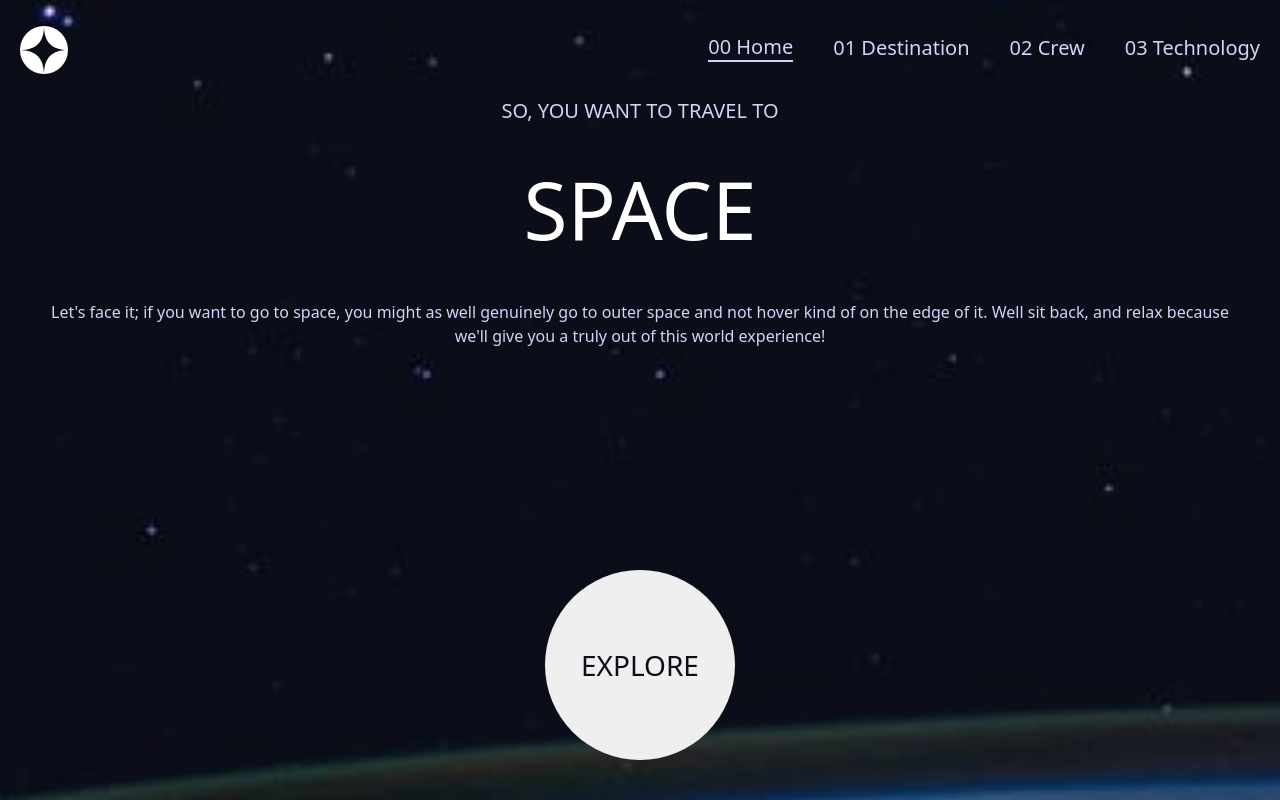
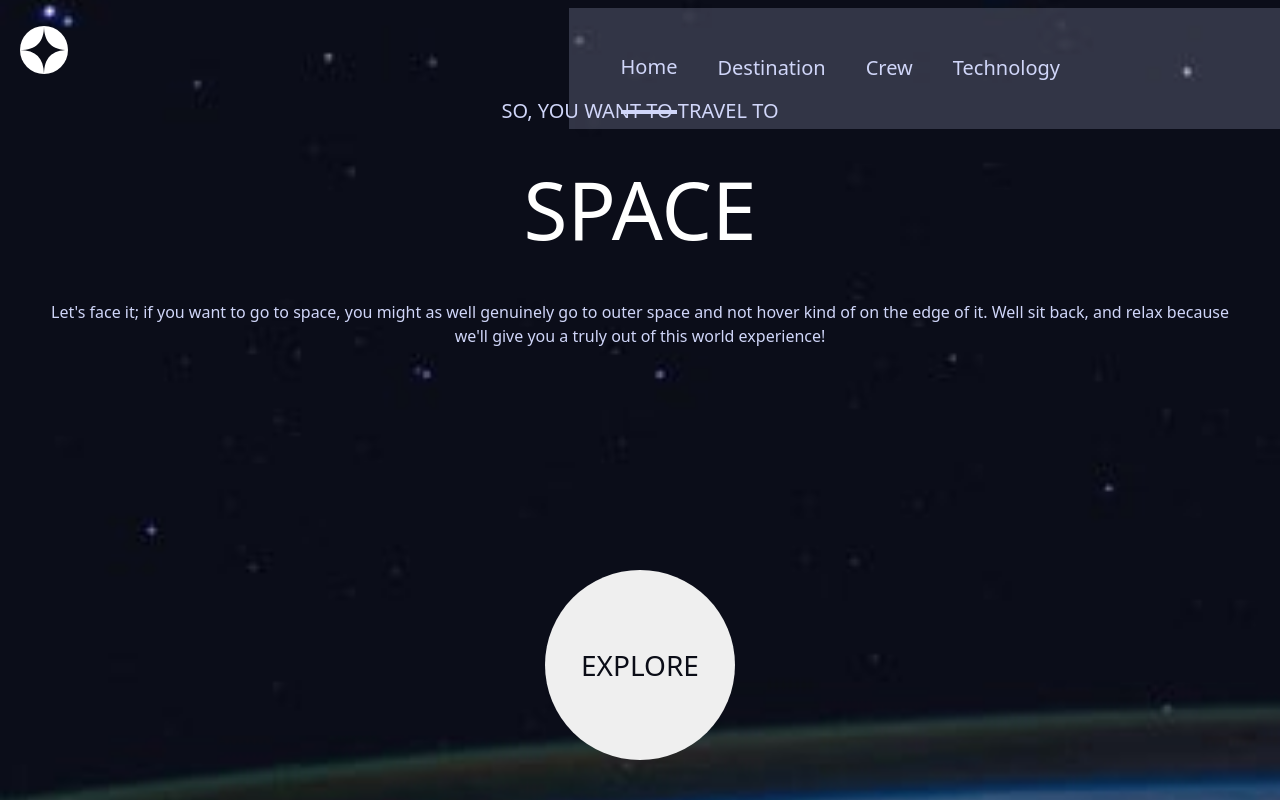
Before and after one commit to seboo1995/space-app, a React (Create React App) app: page / in a window 1280 px wide. Built offline with nearby package versions, Linux system fonts and the light colour scheme; a web font is replaced by a local one.

Commit message:
change navbar background

```diff
--- a/src/components/MyNavBar/MyNavBar.js
+++ b/src/components/MyNavBar/MyNavBar.js
@@ -9,9 +9,7 @@ export const MyNavBar = () => {
 
 
     const check_tab = (e,target) => {
-
         e.currentTarget.classList.add('active_tab')
-
         for (const i of e.currentTarget.parentNode.parentNode.children) {
             if (i.children[0].textContent != e.currentTarget.textContent){
                 i.children[0].classList.remove('active_tab');
@@ -19,7 +17,11 @@ export const MyNavBar = () => {
         }
         // if on mobile close tha ham menu
         label_ref.current.checked = false;
+    }
 
+    function close_ham(){
+        label_ref.current.checked = false;
+        document.body.classList.toggle('change_nav_background')
     }
 
     // check the current tab
@@ -61,26 +63,26 @@ export const MyNavBar = () => {
                     <span className="bars"></span>
                 </label>
                 <div className="menu">
-                    <ul ref={target_tab_ref}>
+                    <ul ref={target_tab_ref} onClick={close_ham}>
                         <li >
                             <Link to="/home" onClick={check_tab}>
-                                00 Home
+                                Home
                             </Link>
                         </li>
 
                         <li>
                             <Link to="/destination"onClick={check_tab} >
-                                01 Destination
+                                Destination
                             </Link>
                         </li>
                         <li>
                             <Link to="/crew" onClick={check_tab}>
-                                02 Crew
+                                Crew
                             </Link>
                         </li>
                         <li>
                             <Link to="/technology" onClick={check_tab}>
-                                03 Technology
+                                Technology
                             </Link>
                         </li>
                     </ul>
--- a/src/components/MyNavBar/nav.css
+++ b/src/components/MyNavBar/nav.css
@@ -7,8 +7,9 @@
 
   }
 .active_tab{
-  border-bottom: 2px solid #D0D6F9;
+  border-bottom: 4px solid #D0D6F9;
   line-height: 1em;
+  padding-bottom:30px;
 }
   .logo{
     line-height: 80px;
@@ -19,6 +20,10 @@
   .menu ul{
       display: flex;
       flex-direction: row;
+      background-color: rgb(208, 214, 249,0.2);
+      padding-right:200px;
+      padding-top:20px;
+      padding-bottom: 20px;
       float: right;
       list-style: none;
       line-height: 80px;
@@ -89,17 +94,28 @@
                }
           /*--- Media Query -----*/
           @media (max-width: 768px){
+            .menu{
+              display: flex;
+            }
             .menu ul{
-              flex-direction: column;
+              padding-top: 120px;
+              padding-left: 150px;
+
               width: 100%;
-              left: 0;
-              top: 50px;
-              position: absolute;
-              background: transparent;
-              min-height: 50vh;
+              left:20px;
+              position: fixed;
+              min-height: 100vh;
               display: none;
+
             }
-              .menu ul li{
+            .change_nav_background{
+            background-color: rgb(208, 214, 249,0.2);
+            }
+            .change_opacity{
+              opacity: 0.2;
+            }
+
+            .menu ul li{
                 margin: 5px 25px;
                 }
                 .menuicon{display: block;}
```
